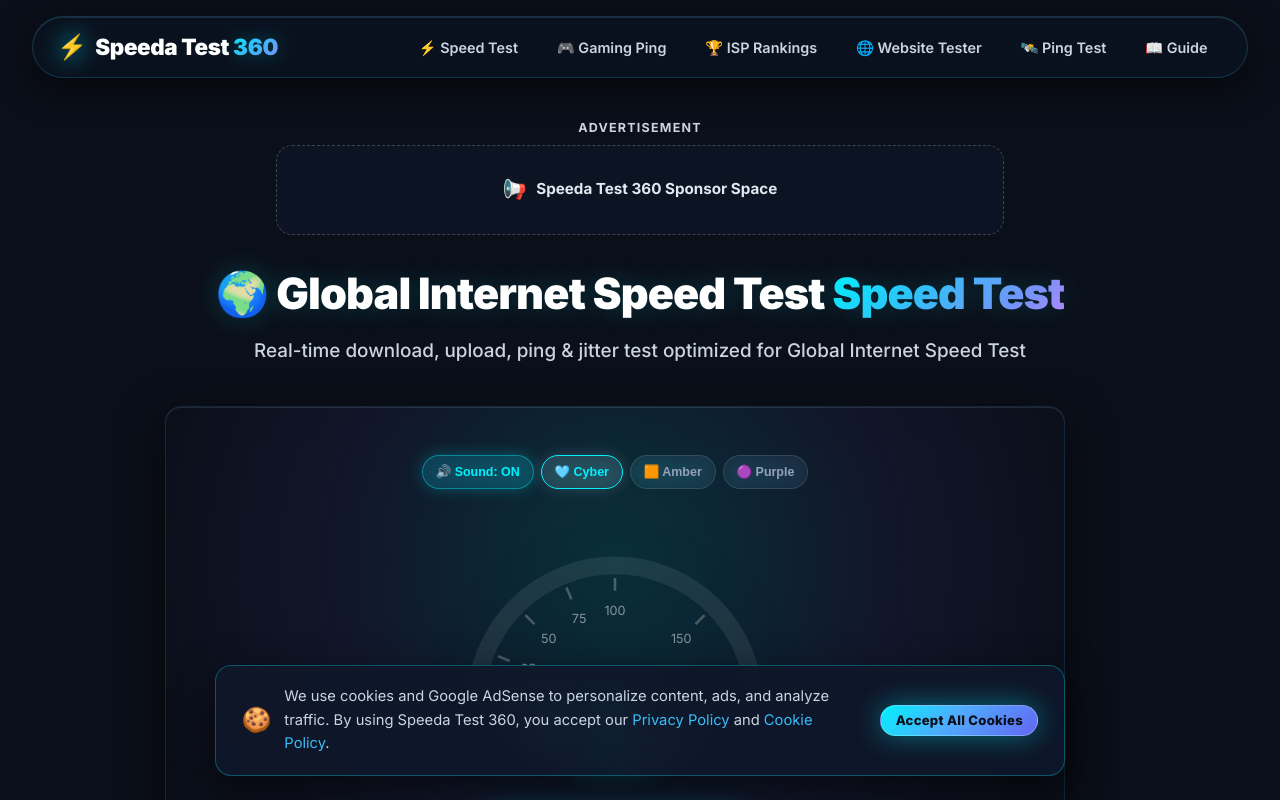
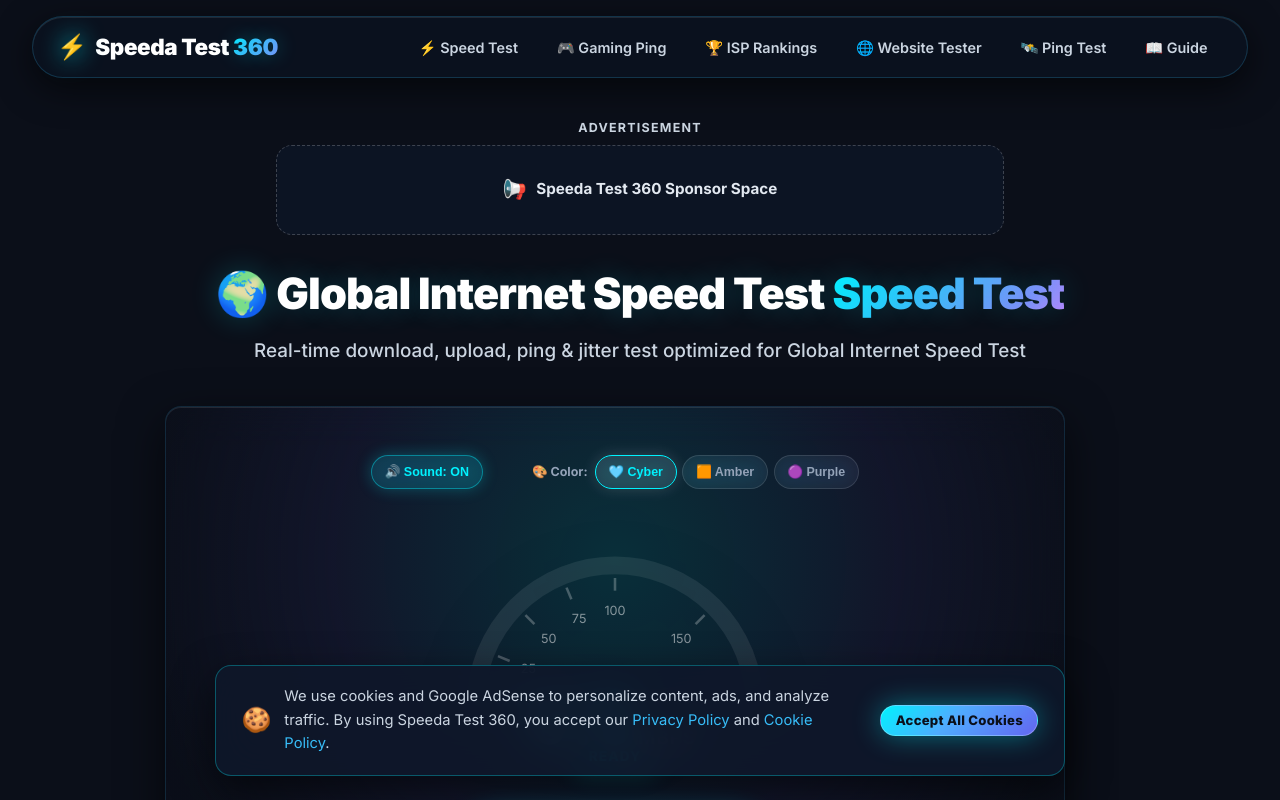
Before and after one commit to alirazabhatti36/speeda-test, a React (Vite) app in the folder frontend/: page /bt-speed-test in a window 1280 px wide. Shown: the top 800 px of the page. Built offline with nearby package versions, Linux system fonts and the light colour scheme.

Commit message:
fix: Align Sound tab to Top-Left corner and Color theme group to Top-Right corner across Homepage and Gaming Speed Test page

```diff
--- a/frontend/src/components/Speedometer.css
+++ b/frontend/src/components/Speedometer.css
@@ -1,7 +1,7 @@
 .speedometer-container {
   position: relative;
   width: 100%;
-  max-width: 480px;
+  max-width: 520px;
   margin: 0 auto;
   display: flex;
   flex-direction: column;
@@ -10,16 +10,29 @@
   padding: 0.5rem 1rem 1rem;
 }
 
-/* 100% Single Straight Line Control Toolbar */
+/* 2 Corner Tabs Toolbar (Top-Left: Sound, Top-Right: Color Theme) */
 .speedometer-toolbar {
   display: flex;
-  flex-wrap: nowrap; /* CRITICAL: Prevents 2-line wrapping */
+  flex-wrap: nowrap;
   align-items: center;
-  justify-content: center;
-  gap: 0.45rem;
+  justify-content: space-between;
+  gap: 0.5rem;
   margin-bottom: 0.8rem;
   z-index: 10;
   width: 100%;
+}
+
+.theme-tab-group {
+  display: flex;
+  align-items: center;
+  gap: 0.35rem;
+}
+
+.theme-title-tag {
+  font-size: 0.78rem;
+  font-weight: 700;
+  color: var(--text-dim);
+  margin-right: 0.1rem;
 }
 
 .control-pill {
@@ -135,13 +148,17 @@
   transition: all var(--transition-fast);
 }
 
-@media (max-width: 480px) {
+@media (max-width: 580px) {
   .speedometer-toolbar {
-    gap: 0.25rem;
+    flex-wrap: wrap;
+    justify-content: center;
+  }
+  .theme-title-tag {
+    display: none;
   }
   .control-pill {
-    font-size: 0.7rem;
-    padding: 0 0.5rem;
+    font-size: 0.72rem;
+    padding: 0 0.55rem;
     height: 30px;
   }
 }
--- a/frontend/src/components/Speedometer.jsx
+++ b/frontend/src/components/Speedometer.jsx
@@ -80,8 +80,9 @@
 
   return (
     <div className={`speedometer-container ${isTesting ? 'active-glow' : ''}`}>
-      {/* 100% Single Straight Horizontal Line Toolbar */}
+      {/* 2 Corner Tabs Toolbar (Top-Left: Sound, Top-Right: Color Theme) */}
       <div className="speedometer-toolbar">
+        {/* Left Side: Sound Button */}
         <button
           onClick={toggleSound}
           className={`control-pill sound-pill ${soundOn ? 'active' : ''}`}
@@ -90,6 +91,9 @@
           {soundOn ? '🔊 Sound: ON' : '🔇 Muted'}
         </button>
 
+        {/* Right Side: Color Theme Buttons */}
+        <div className="theme-tab-group">
+          <span className="theme-title-tag">🎨 Color:</span>
           {Object.values(GAUGE_THEMES).map((t) => (
             <button
               key={t.id}
@@ -100,6 +104,7 @@
               {t.label}
             </button>
           ))}
+        </div>
       </div>
 
       <svg className="speedometer-svg" viewBox="0 0 300 200">
```
Lines whose indentation alone changed are shown as unchanged.
